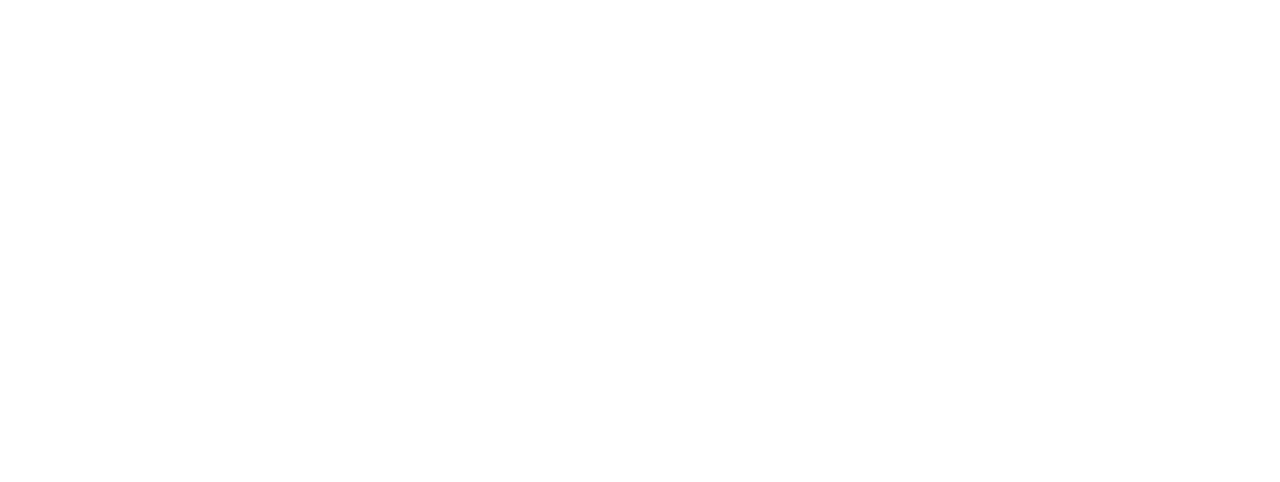
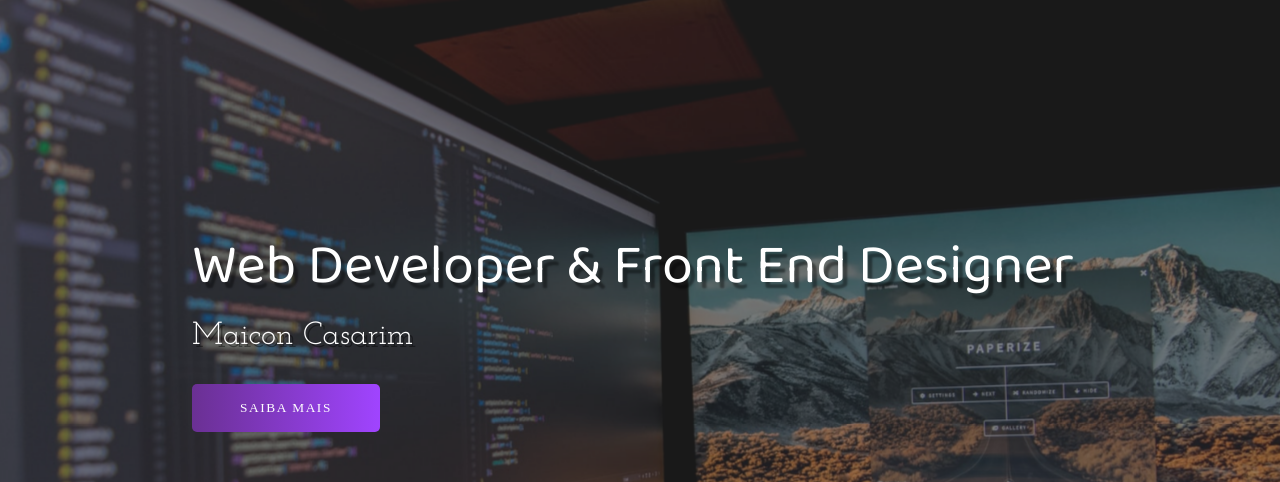
Before and after one commit to MaiconCasarim/Portfiolio, a plain HTML site: page index.html in a window 1280 px wide. Shown: the top 482 px of the page. Drawn offline with Linux system fonts and the light colour scheme.

Commit message:
:package: header

```diff
--- a/index.html
+++ b/index.html
@@ -4,10 +4,28 @@
     <meta charset="UTF-8">
     <meta name="viewport" content="width=device-width, initial-scale=1.0">
     <link rel="stylesheet" href="/style.css">
-    <title>Portifólio</title>
+    <link rel="apple-touch-icon" sizes="180x180" href="Imagens/apple-touch-icon.png">
+    <link rel="icon" type="image/png" sizes="32x32" href="Imagens/favicon-32x32.png">
+    <link rel="icon" type="image/png" sizes="16x16" href="Imagens/favicon-16x16.png">
+    <link rel="manifest" href="/site.webmanifest">
+
+    <title>Portfólio</title>
 
 </head>
 <body>
 
+    <div class="container">
+        <header>
+            <div class="img-wrapper">
+                <img src="/Imagens/fotis-fotopoulos-LJ9KY8pIH3E-unsplash.jpg" alt="">
+            </div>
+            <div class="banner">
+                <h1>Web Developer & Front End Designer</h1>
+                <p>Maicon Casarim</p>
+                <button>Saiba mais</button>
+            </div>
+        </header>
+    </div>
+
 </body>
 </html>
--- a/style.css
+++ b/style.css
@@ -1,2 +1,92 @@
 @import url('https://fonts.googleapis.com/css2?family=Baloo+Da+2:wght@400;500;600;700&family=Josefin+Slab:ital,wght@0,300;0,400;0,600;0,700;1,300;1,400;1,600&family=Mulish:ital,wght@0,200;0,300;0,400;0,500;1,200;1,300;1,400&display=swap');
 @import url('https://cdnjs.cloudflare.com/ajax/libs/font-awesome/5.14.0/css/all.min.css');
+
+*{
+    margin: 0;
+    padding: 0;
+
+}
+
+header{
+    width: 100%;
+    height: 100vh;
+    overflow: hidden;
+    position: relative;
+}
+.img-wrapper{
+    width: 100%;
+    height: 100%;
+    overflow: hidden;
+    background-color: rgba(0, 0, 0,0.8 );
+}
+.img-wrapper img {
+    height: 100%;
+    width: 100%;
+    object-fit: cover;
+    opacity: 0.5;
+    animation: zoom 25s;
+}
+@keyframes zoom {
+    0%{
+        transform: scale(1.3);
+    }
+    100% {
+        transform: scale(1);
+    }
+}
+.banner {
+    position: absolute;
+    top: 30%;
+    left: 15%;
+}
+.banner h1 {
+    color:#ffffff;
+    font-size: 3.5rem;
+    font-family: "baloo Da 2",serif;
+    font-weight: 200;
+    text-shadow: .3rem .4rem 2px rgba(0,0, 0,.4) ;
+    line-height: 3.5rem;
+    margin-bottom: 1.5rem;
+    opacity: 0;
+    animation: moveBanner 1s 0.5s forwards;
+}
+.banner p{
+    font-family: "Josefin Slab",serif;
+    color: #ffffff;
+    font-size: 2rem;
+    text-shadow: .2rem .2rem rgba(0, 0, 0,.4);
+    margin-bottom: 2rem;
+
+    animation: moveBanner 1s 0.7s forwards;
+    opacity: 0;
+
+}
+.banner button {
+    font-family:"Muli",serif;
+    color: #fff;
+    letter-spacing: .1rem;
+    text-transform: uppercase;
+    background: #6a3093;
+    background: -webkit-linear-gradient(to right, #a044ff, #6a3093);
+    background: linear-gradient(to left, #a044ff, #6a3093);
+    padding:1rem 3rem;
+    border: none;
+    border-radius: 5px;
+    cursor: pointer;
+    animation: moveBanner 1s 0.9s forwards;
+    opacity: 0;
+}
+.banner button:hover {
+    color: black;
+    transition: 0.2s;
+}
+@keyframes moveBanner{
+    0%{
+        transform: translateY(10rem) rotateY(-30deg);
+    }
+    100%{
+        transform: translateY(0) rotateY(0);
+        opacity: 1
+        ;
+    }
+}
```
Also changed, not shown: Imagens/android-chrome-192x192.png (renamed from android-chrome-192x192.png), Imagens/android-chrome-512x512.png (renamed from android-chrome-512x512.png), Imagens/apple-touch-icon.png (renamed from apple-touch-icon.png), Imagens/favicon-16x16.png (renamed from favicon-16x16.png), Imagens/favicon-32x32.png (renamed from favicon-32x32.png), Imagens/fotis-fotopoulos-LJ9KY8pIH3E-unsplash.jpg (added), site.webmanifest, 1 other file.
